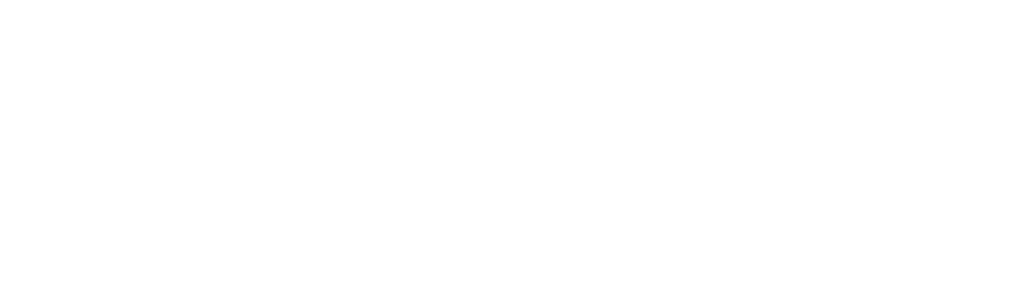
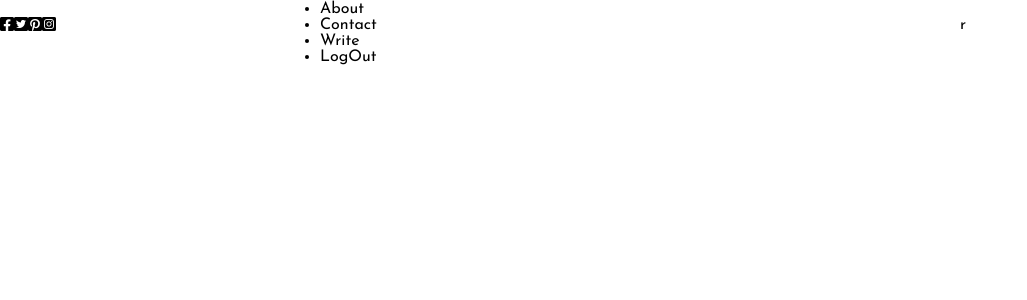
Before and after one commit to Ochommaflorence/BlogApp_Client, a React (Create React App) app: page / in a window 1280 px wide. Shown: the top 300 px of the page, without its empty margins (0-1027 px from the left). Built offline with nearby package versions, Linux system fonts and the light colour scheme.

Commit message:
adding files to TopBar

```diff
--- a/public/index.html
+++ b/public/index.html
@@ -11,6 +11,8 @@
     />
     <link href="https://fonts.googleapis.com/css2?family=Josefin+Sans:wght@100;200;300;400;500;600;700&family=Lora:ital,wght@1,400;1,500;1,600&family=Varela&family=Varela+Round&display=swap" rel="stylesheet">
 
+    <link rel="stylesheet" href="https://cdnjs.cloudflare.com/ajax/libs/font-awesome/5.15.3/css/all.min.css" integrity="sha512-iBBXm8fW90+nuLcSKlbmrPcLa0OT92xO1BIsZ+ywDWZCvqsWgccV3gFoRBv0z+8dLJgyAHIhR35VZc2oM/gI1w==" crossorigin="anonymous" referrerpolicy="no-referrer" />
+
     <link rel="apple-touch-icon" href="%PUBLIC_URL%/logo192.png" />
 
     <link rel="manifest" href="%PUBLIC_URL%/manifest.json" />
--- a/src/topbar/TopBar.js
+++ b/src/topbar/TopBar.js
@@ -4,9 +4,22 @@
 const TopBar = () => {
     return (
         <div className="top">
-            <div className="top-left"></div>
-            <div className="top-left"></div>
-            <div className="top-left"></div>
+            <div className="topLeft">
+            <i class="fab fa-facebook-square"></i>
+            <i class="fab fa-twitter-square"></i>
+            <i class="fab fa-pinterest-square"></i>
+            <i class="fab fa-instagram-square"></i>
+            </div>
+            <div className="topCenter">
+                <ul className="topList">
+                    <li className="topListItem">Home</li>
+                    <li className="topListItem">About</li>
+                    <li className="topListItem">Contact</li>
+                    <li className="topListItem">Write</li>
+                    <li className="topListItem">LogOut</li>
+                </ul>
+            </div>
+            <div className="topRight">r</div>
         </div>
     )
 }
--- a/src/topbar/topBar.css
+++ b/src/topbar/topBar.css
@@ -8,3 +8,9 @@
     align-items: center;
     font-family: 'Josefin Sans', sans-serif;
 }
+.topLeft,.topRight{
+    flex:3
+}
+.topCenter{
+    flex:6
+}
```
